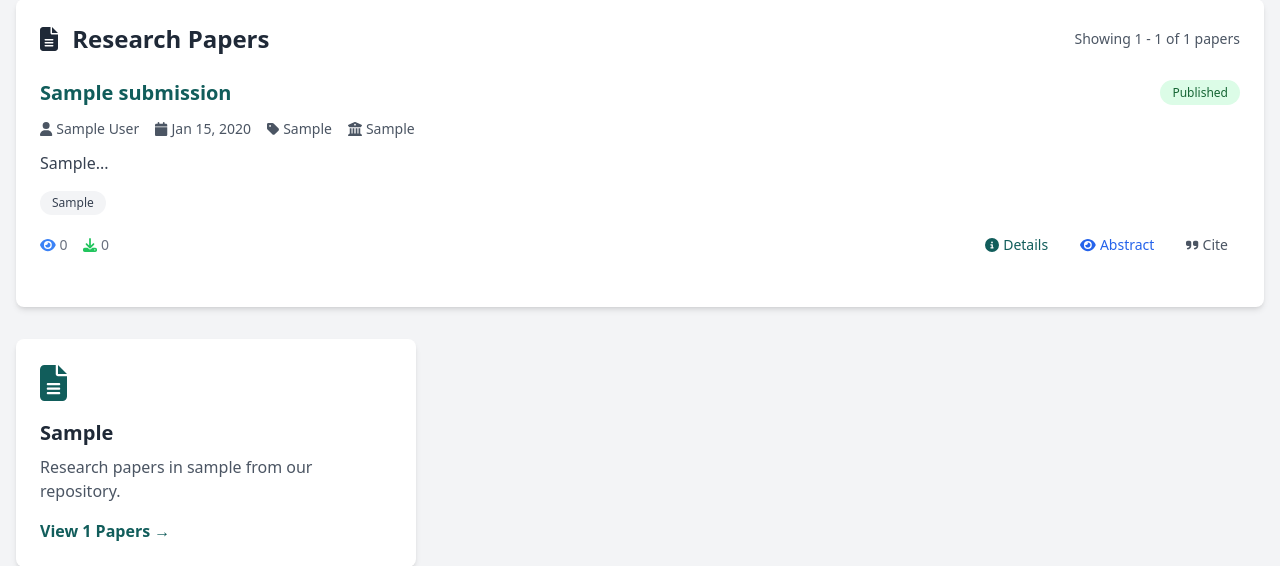
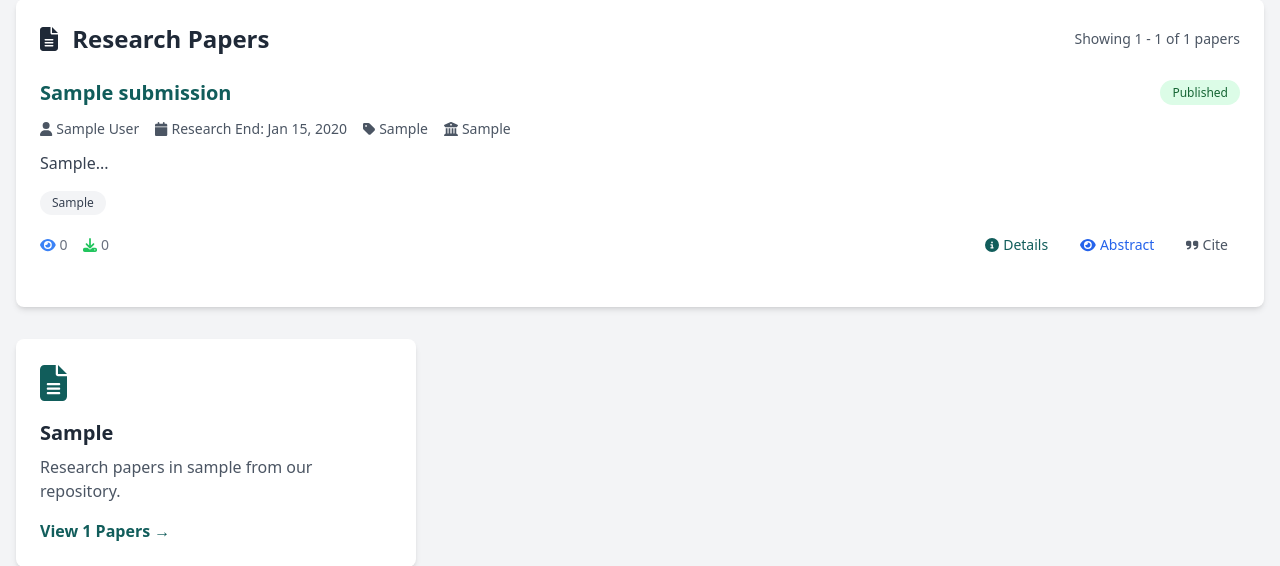
Before and after one commit to Bluesteel121/cap-S2, a PHP site: page /elibrary_loggedin.php in a window 1280 px wide. Shown: the part 435-1001 px from the top of the page. Run offline with PHP 8.4, Linux system fonts and the light colour scheme; the visitor is signed in with stand-in values (Sample User, id 1); tables that the repository leaves empty or names only in its code hold one stand-in row (values such as "Sample post"); data that the repository does not hold is empty; some libraries are stand-ins or nearby versions.

Commit message:
Fix the date dsiplay in search and in library

```diff
--- a/elibrary_loggedin.php
+++ b/elibrary_loggedin.php
@@ -49,9 +49,9 @@ if (!empty($category_filter)) {
 
 if (!empty($year_filter)) {
     if ($year_filter === 'older') {
-        $where_conditions[] = "YEAR(submission_date) <= 2020";
+        $where_conditions[] = "YEAR(research_end_date) <= 2020";
     } else {
-        $where_conditions[] = "YEAR(submission_date) = ?";
+        $where_conditions[] = "YEAR(research_end_date) = ?";
         $params[] = $year_filter;
         $param_types .= 'i';
     }
@@ -77,7 +77,7 @@ $sql = "SELECT ps.*,
         LEFT JOIN paper_metrics pm ON ps.id = pm.paper_id
         WHERE $where_clause
         GROUP BY ps.id
-        ORDER BY ps.submission_date DESC
+        ORDER BY ps.research_end_date DESC
         LIMIT ? OFFSET ?";
 
 $stmt = $conn->prepare($sql);
@@ -98,8 +98,7 @@ if (empty($search_keyword) && empty($category_filter) && empty($year_filter)) {
                  LEFT JOIN paper_metrics pm ON ps.id = pm.paper_id
                  WHERE ps.status IN ('approved', 'published')
                  GROUP BY ps.id
-                     ORDER BY (COALESCE(SUM(CASE WHEN pm.metric_type = 'view' THEN 1 ELSE 0 END), 0) +
-                              COALESCE(SUM(CASE WHEN pm.metric_type = 'download' THEN 1 ELSE 0 END), 0)) DESC
+                 ORDER BY ps.research_end_date DESC
                  LIMIT 3";
     $featured_result = $conn->query($featured_sql);
     $featured_papers = $featured_result->fetch_all(MYSQLI_ASSOC);
@@ -355,7 +354,7 @@ $is_searching = !empty($search_keyword) || !empty($category_filter) || !empty($y
                                 <span class="truncate max-w-[150px] lg:max-w-none"><?php echo htmlspecialchars($paper['author_name']); ?>
                                 <?php if ($paper['co_authors']): ?>, <?php echo htmlspecialchars($paper['co_authors']); ?><?php endif; ?></span>
                             </span>
-                            <span><i class="fas fa-calendar mr-1"></i><?php echo date('M d, Y', strtotime($paper['submission_date'])); ?></span>
+                            <span><i class="fas fa-calendar mr-1"></i>Research End: <?php echo date('M d, Y', strtotime($paper['research_end_date'])); ?></span>
                             <span><i class="fas fa-tag mr-1"></i><?php echo ucfirst(htmlspecialchars($paper['research_type'])); ?></span>
                             <?php if (!empty($paper['affiliation'])): ?>
                             <span class="hidden lg:inline"><i class="fas fa-university mr-1"></i><?php echo htmlspecialchars($paper['affiliation']); ?></span>
@@ -518,7 +517,7 @@ $is_searching = !empty($search_keyword) || !empty($category_filter) || !empty($y
                     <div class="flex flex-wrap items-center gap-2 text-xs lg:text-sm text-gray-600 mb-2">
                         <span class="truncate max-w-[200px] lg:max-w-none">Authors: <?php echo htmlspecialchars($paper['author_name']); ?><?php if ($paper['co_authors']): ?>, <?php echo htmlspecialchars($paper['co_authors']); ?><?php endif; ?></span>
                         <span>•</span>
-                        <span><?php echo date('Y', strtotime($paper['submission_date'])); ?></span>
+                        <span><?php echo date('Y', strtotime($paper['research_end_date'])); ?></span>
                         <span>•</span>
                         <span><?php echo ucfirst(htmlspecialchars($paper['research_type'])); ?></span>
                     </div>
@@ -972,7 +971,7 @@ document.addEventListener('DOMContentLoaded', function() {
         }
     });
     });
-</script>
+</script>cript>
 
-</body>
+</body></body>
 </html>
--- a/index.php
+++ b/index.php
@@ -82,7 +82,7 @@
         <!-- Links -->
         <div class="flex items-center gap-6 font-bold">
           <a href="index.php" class="hover:underline">Home</a>
-          <a href="#" class="hover:underline">Our Services</a>
+          <a href="OurService.php" class="hover:underline">Our Services</a>
           <a href="About.php" class="hover:underline">About Us</a>
         </div>
 
```
Also changed, not shown: elibrary.php (+6 -7 lines), user_activity.txt (+18 -0 lines), 3 other files. Lines whose indentation alone changed are shown as unchanged.
